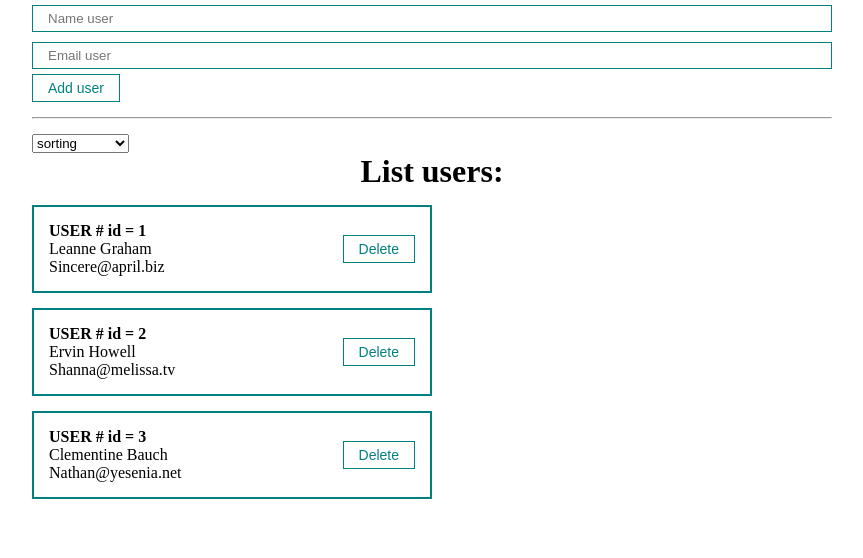
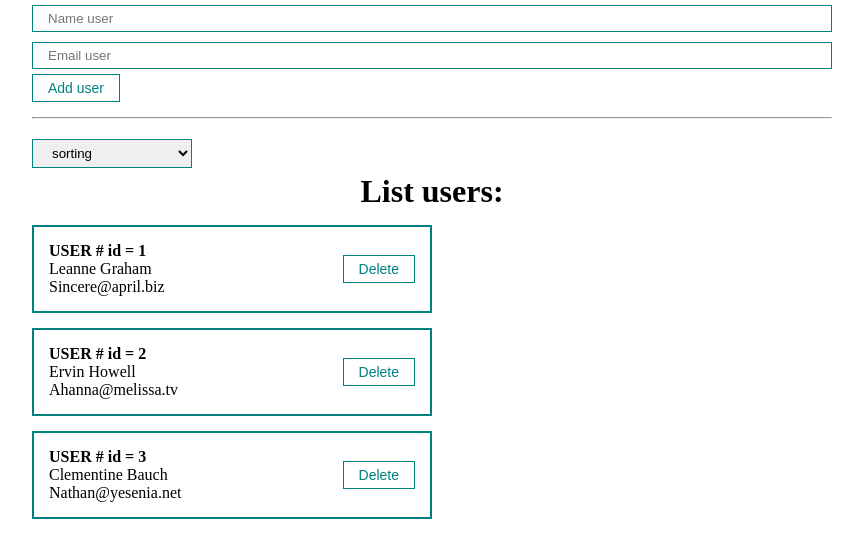
Before and after one commit to Reshetnik-Eugenius/react-users-app, a React (Create React App) app: page / in a window 1280 px wide. Shown: the top 558 px of the page, without its empty margins (208-1071 px from the left). Built offline with nearby package versions, Linux system fonts and the light colour scheme.

Commit message:
sort data - users

```diff
--- a/src/App.tsx
+++ b/src/App.tsx
@@ -14,7 +14,7 @@ export interface IVal {
 function App() {
     const [users, setUsers] = useState<IVal[]>([
         { id: 1, name: 'Leanne Graham', email: 'Sincere@april.biz' },
-        { id: 2, name: 'Ervin Howell', email: 'Shanna@melissa.tv' },
+        { id: 2, name: 'Ervin Howell', email: 'Ahanna@melissa.tv' },
         { id: 3, name: 'Clementine Bauch', email: 'Nathan@yesenia.net' }
     ]);
     const [selectedSort, setSelectedSort] = useState('');
@@ -25,10 +25,10 @@ function App() {
         setUsers(users.filter(p => p.id !== user.id))
     }
 
-    const sortUsers = (sort: React.SetStateAction<string>) => {
-        setSelectedSort(sort);
-        setUsers([...users].sort((a, b) => a.localeCompare(b)))
-        // console.log(sort);
+    const sortUsers = (sortByValue: string) => {
+        setSelectedSort(sortByValue);
+        // [...users].sort((a:IVal,b:IVal)=>(a.name < b.name)?-1:1);
+        setUsers([...users].sort((a:any,b:any)=>(a[sortByValue].localeCompare(b[sortByValue]))));
     }
 
     return (
--- /dev/null
+++ b/src/components/UI/select/PSelect.module.css
@@ -0,0 +1,6 @@
+.pSel {
+    width: 20%;
+    padding: 5px 15px;
+    margin: 5px 0;
+    border: 1px solid teal;
+}
--- a/src/components/UI/select/PSelect.tsx
+++ b/src/components/UI/select/PSelect.tsx
@@ -1,8 +1,10 @@
 import React from "react";
+import styles from "./PSelect.module.css"
 
 const PSelect = ({options, defaultValue, value, onChange}:any) => {
     return (
         <select
+            className={styles.pSel}
             value={value}
             onChange={event => onChange(event.target.value)}
         >
```
